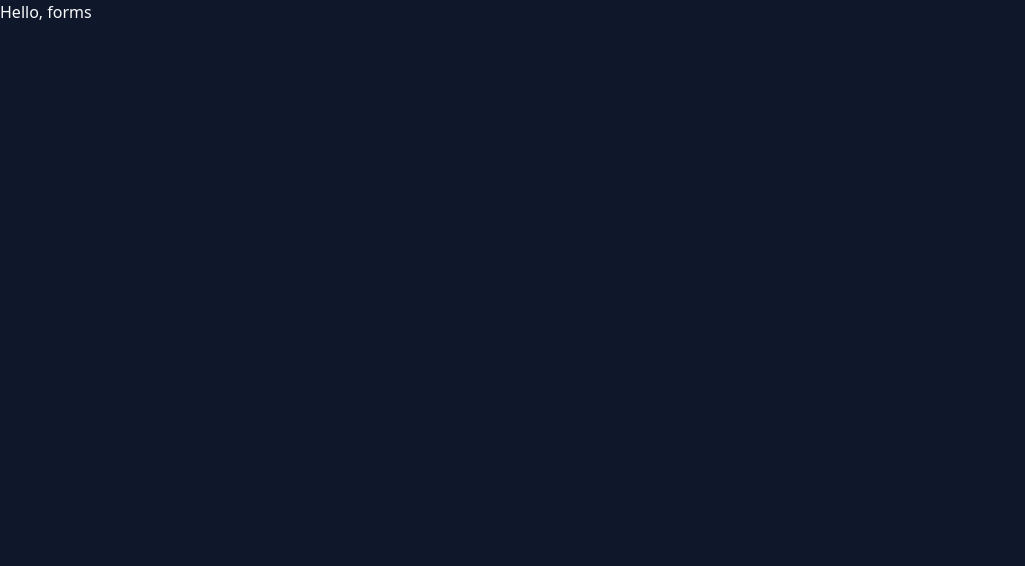
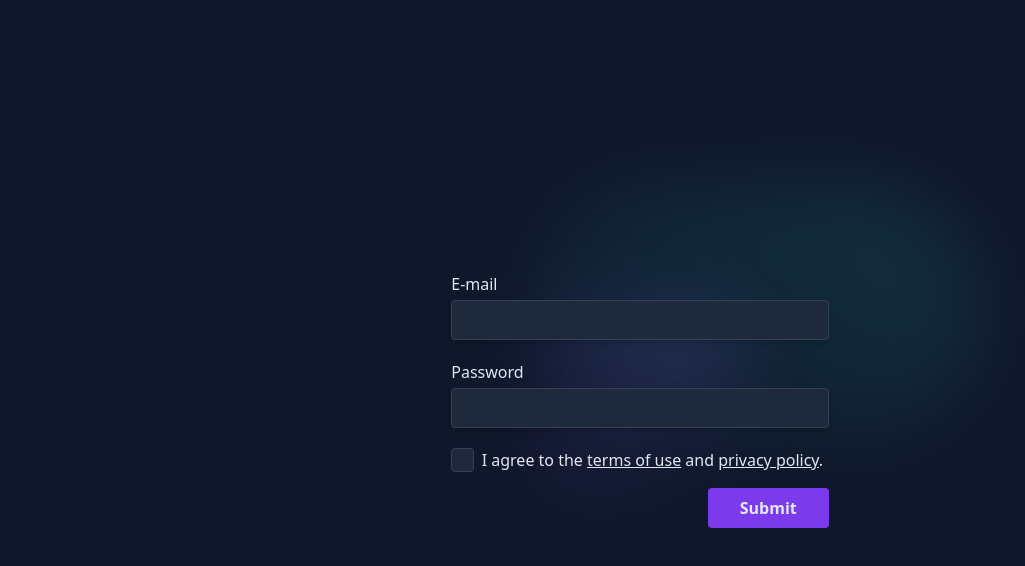
Before and after one commit to refusado/advanced-forms-react, a React (Vite) app: page / in a window 1280 px wide. Shown: the top 566 px of the page, without its empty margins (0-1025 px from the left). Built offline with nearby package versions, Linux system fonts and the light colour scheme.

Commit message:
creating form + styling

```diff
--- a/src/App.tsx
+++ b/src/App.tsx
@@ -1,7 +1,36 @@
+import { FormEvent } from "react";
+
 export default function App() {
+  function onSubmit(e: FormEvent) {
+    e.preventDefault();
+  }
+
   return (
-    <main className="bg-slate-900 h-screen w-screen text-slate-50">
-      <h1>Hello, forms</h1>
+    <main className="flex flex-col justify-center items-center bg-slate-900 px-6 w-screen h-screen text-slate-200 overflow-hidden">
+
+      <div className="relative after:-z-10 before:absolute after:absolute flex justify-center items-center before:bg-gradient-to-tr before: z-10 before:from-transparent before:to-teal-400/40 before:opacity-40 after:opacity-40 before:blur-2xl before:rounded-full before:w-[120%] before:aspect-video after:w-1/2 before:-translate-y-1/3 before:translate-x-1/4 after:aspect-square after:bg-gradient-conic after:from-transparent after:to-violet-500/50 after:-rotate-90 after:blur-2xl">
+        <form onSubmit={onSubmit} className="relative flex flex-col gap-4 max-w-full">
+          <div className="flex flex-col gap-1">
+            <label htmlFor="email">E-mail</label>
+            <input className="border-slate-700 bg-slate-800 shadow-md px-2 border rounded h-10" type="email" id="email" />
+            <span className="opacity-90 text-sm"></span>
+          </div>
+
+          <div className="flex flex-col gap-1">
+            <label htmlFor="password">Password</label>
+            <input className="border-slate-700 bg-slate-800 shadow-md px-2 border rounded h-10" type="password" id="password" />
+            <span className="opacity-90 text-sm"></span>
+          </div>
+
+          <div className="flex flex-row gap-1">
+            <input type="checkbox" id="terms" className="absolute opacity-0 w-0 peer" tabIndex={-1} required/>
+            <label htmlFor="terms" className="after:flex after:justify-center peer-checked:after:content-['✓'] border-slate-700 bg-slate-800 peer-checked:bg-violet-600 p-0 border rounded w-6 h-6 after:h-6 font-bold cursor-pointer after" tabIndex={0}/>
+            <label htmlFor="terms" className="px-1 w-full select-none">I agree to the <a className="hover:text-slate-300 underline cursor-pointer">terms of use</a> and <a className="hover:text-slate-300 underline cursor-pointer">privacy policy</a>.</label>
+          </div>
+
+          <button type="submit" className="bg-violet-600 hover:bg-violet-700 px-8 py-1 rounded h-10 font-semibold duration-150 cursor-pointer self-end">Submit</button>
+        </form>
+      </div>
     </main>
   )
 }
--- a/tailwind.config.js
+++ b/tailwind.config.js
@@ -4,7 +4,12 @@ export default {
     './src/**/*.tsx'
   ],
   theme: {
-    extend: {},
+    extend: {
+      backgroundImage: {
+        'gradient-radial': 'radial-gradient(var(--tw-gradient-stops))',
+        'gradient-conic': 'conic-gradient(from 180deg at 50% 50%, var(--tw-gradient-stops))',
+      }
+    },
   },
   plugins: [],
 }
```
